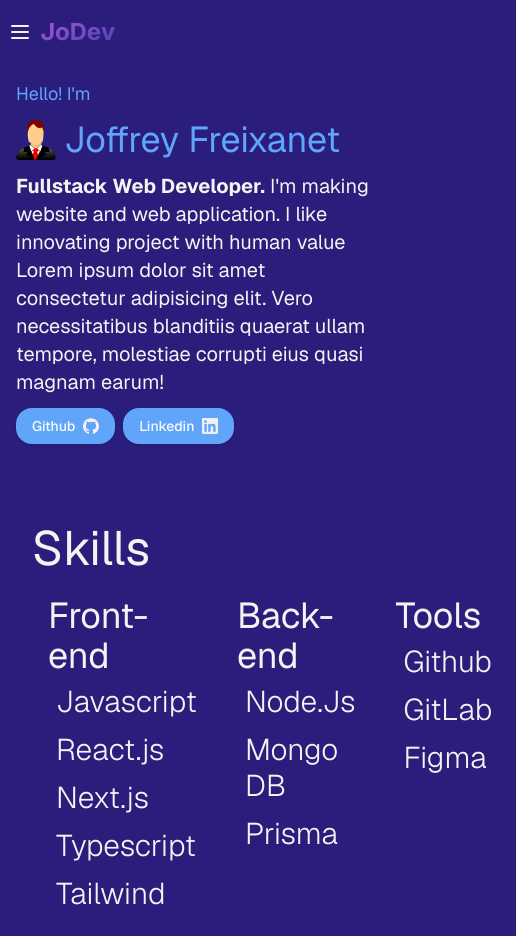
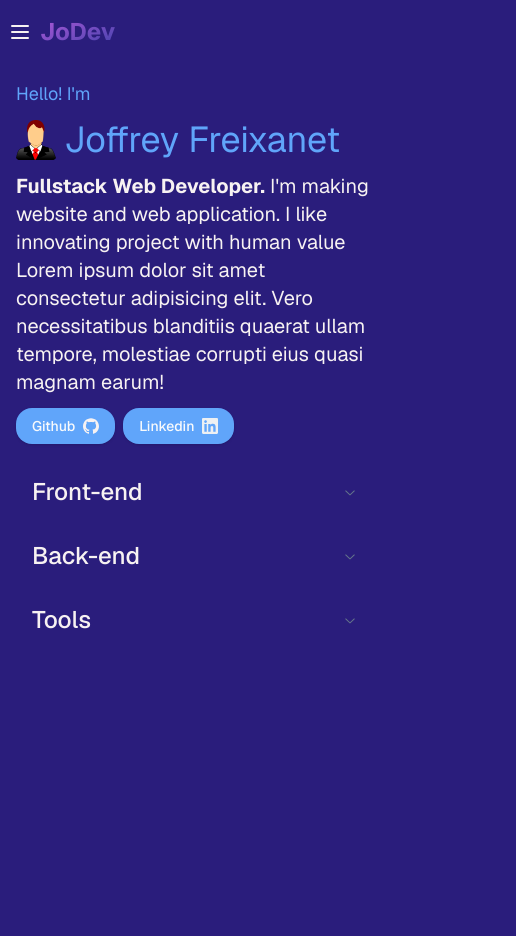
Before and after one commit to Joff317/Portfolio, a Next.js app: page / in a window 390 px wide. Shown: the whole page, 516 px wide, since content can reach past the window. After the commit the page ends 844 px from the top, so only its background shows below. Built offline with nearby package versions, Linux system fonts and the light colour scheme; a web font is replaced by a local one.

Commit message:
skills section mobile v1

```diff
--- a/app/page.tsx
+++ b/app/page.tsx
@@ -9,13 +9,20 @@
 import Image from "next/image";
 import HeroSection from "@/components/HeroSection";
 import SkillsSection from "@/components/SkillsSection";
+import SkillsSectionMobile from "@/components/SkillsSectionMobile";
 
 export default function Home() {
   return (
     <PageContainer className="p-4">
-      <HeroSection/>
+      <HeroSection />
 
-      <SkillsSection/>
+      <div className="max-md:hidden">
+        <SkillsSection />
+      </div>
+
+      <div className="md:hidden">
+        <SkillsSectionMobile />
+      </div>
     </PageContainer>
   );
 }
--- a/components/SkillsSection.tsx
+++ b/components/SkillsSection.tsx
@@ -8,7 +8,7 @@
         <div>
           <h2 className="text-4xl px-4 mt-2">Front-end</h2>
           <div className="p-2">
-            <ul className="px-4 text-3xl font-light flex flex-col gap-3">
+            <ul className="px-4 text-3xl font-light flex flex-col gap-4">
               <li>Javascript</li>
               <li>React.js</li>
               <li>Next.js</li>
@@ -20,7 +20,7 @@
         <div>
           <h2 className="text-4xl px-4 mt-2">Back-end</h2>
           <div className="p-2">
-            <ul className="px-4 text-3xl font-light flex flex-col gap-3">
+            <ul className="px-4 text-3xl font-light flex flex-col gap-4">
               <li>Node.Js</li>
               <li>Mongo DB</li>
               <li>Prisma</li>
@@ -30,7 +30,7 @@
         <div>
           <h2 className="text-4xl px-4 mt-2">Tools</h2>
           <div className="p-2">
-            <ul className="px-4 text-3xl font-light flex flex-col gap-3">
+            <ul className="px-4 text-3xl font-light flex flex-col gap-4">
               <li>Github</li>
               <li>GitLab</li>
               <li>Figma</li>
--- /dev/null
+++ b/components/SkillsSectionMobile.tsx
@@ -0,0 +1,64 @@
+import PageContainer from "./PageContainer";
+import {
+  Accordion,
+  AccordionContent,
+  AccordionItem,
+  AccordionTrigger,
+} from "@/components/ui/accordion";
+
+export default function SkillsSectionMobile() {
+  return (
+    <PageContainer className="p-4">
+      <Accordion type="single" collapsible>
+        <AccordionItem className="border-none" value="item-1">
+          <AccordionTrigger className="flex border-none hover:no-underline text-2xl">
+            Front-end
+          </AccordionTrigger>
+          <AccordionContent>
+            <div className="p-2">
+              <ul className="px-4 text-xl font-light flex flex-col gap-3">
+                <li>Javascript</li>
+                <li>React.js</li>
+                <li>Next.js</li>
+                <li>Typescript</li>
+                <li>Tailwind</li>
+              </ul>
+            </div>
+          </AccordionContent>
+        </AccordionItem>
+      </Accordion>
+      <Accordion type="single" collapsible>
+        <AccordionItem className="border-none" value="item-1">
+          <AccordionTrigger className="hover:no-underline text-2xl">
+            Back-end
+          </AccordionTrigger>
+          <AccordionContent>
+            <div className="p-2">
+              <ul className="px-4 text-xl font-light flex flex-col gap-3">
+                <li>Node.Js</li>
+                <li>Mongo DB</li>
+                <li>Prisma</li>
+              </ul>
+            </div>
+          </AccordionContent>
+        </AccordionItem>
+      </Accordion>
+      <Accordion type="single" collapsible>
+        <AccordionItem className="border-none" value="item-1">
+          <AccordionTrigger className="hover:no-underline text-2xl">
+            Tools
+          </AccordionTrigger>
+          <AccordionContent>
+            <div className="p-2">
+              <ul className="px-4 text-xl font-light flex flex-col gap-3">
+                <li>Github</li>
+                <li>GitLab</li>
+                <li>Figma</li>
+              </ul>
+            </div>
+          </AccordionContent>
+        </AccordionItem>
+      </Accordion>
+    </PageContainer>
+  );
+}
--- /dev/null
+++ b/components/ui/accordion.tsx
@@ -0,0 +1,57 @@
+"use client"
+
+import * as React from "react"
+import * as AccordionPrimitive from "@radix-ui/react-accordion"
+import { ChevronDownIcon } from "@radix-ui/react-icons"
+
+import { cn } from "@/lib/utils"
+
+const Accordion = AccordionPrimitive.Root
+
+const AccordionItem = React.forwardRef<
+  React.ElementRef<typeof AccordionPrimitive.Item>,
+  React.ComponentPropsWithoutRef<typeof AccordionPrimitive.Item>
+>(({ className, ...props }, ref) => (
+  <AccordionPrimitive.Item
+    ref={ref}
+    className={cn("border-b", className)}
+    {...props}
+  />
+))
+AccordionItem.displayName = "AccordionItem"
+
+const AccordionTrigger = React.forwardRef<
+  React.ElementRef<typeof AccordionPrimitive.Trigger>,
+  React.ComponentPropsWithoutRef<typeof AccordionPrimitive.Trigger>
+>(({ className, children, ...props }, ref) => (
+  <AccordionPrimitive.Header className="flex">
+    <AccordionPrimitive.Trigger
+      ref={ref}
+      className={cn(
+        "flex flex-1 items-center justify-between py-4 text-sm font-medium transition-all hover:underline [&[data-state=open]>svg]:rotate-180",
+        className
+      )}
+      {...props}
+    >
+      {children}
+      <ChevronDownIcon className="h-4 w-4 shrink-0 text-muted-foreground transition-transform duration-200" />
+    </AccordionPrimitive.Trigger>
+  </AccordionPrimitive.Header>
+))
+AccordionTrigger.displayName = AccordionPrimitive.Trigger.displayName
+
+const AccordionContent = React.forwardRef<
+  React.ElementRef<typeof AccordionPrimitive.Content>,
+  React.ComponentPropsWithoutRef<typeof AccordionPrimitive.Content>
+>(({ className, children, ...props }, ref) => (
+  <AccordionPrimitive.Content
+    ref={ref}
+    className="overflow-hidden text-sm data-[state=closed]:animate-accordion-up data-[state=open]:animate-accordion-down"
+    {...props}
+  >
+    <div className={cn("pb-4 pt-0", className)}>{children}</div>
+  </AccordionPrimitive.Content>
+))
+AccordionContent.displayName = AccordionPrimitive.Content.displayName
+
+export { Accordion, AccordionItem, AccordionTrigger, AccordionContent }
--- a/package.json
+++ b/package.json
@@ -9,6 +9,7 @@
     "lint": "next lint"
   },
   "dependencies": {
+    "@radix-ui/react-accordion": "^1.1.2",
     "@radix-ui/react-dialog": "^1.0.5",
     "@radix-ui/react-icons": "^1.3.0",
     "@radix-ui/react-navigation-menu": "^1.1.4",
```
Also changed, not shown: 1 other file (tests, documents, lock files or other folders).
